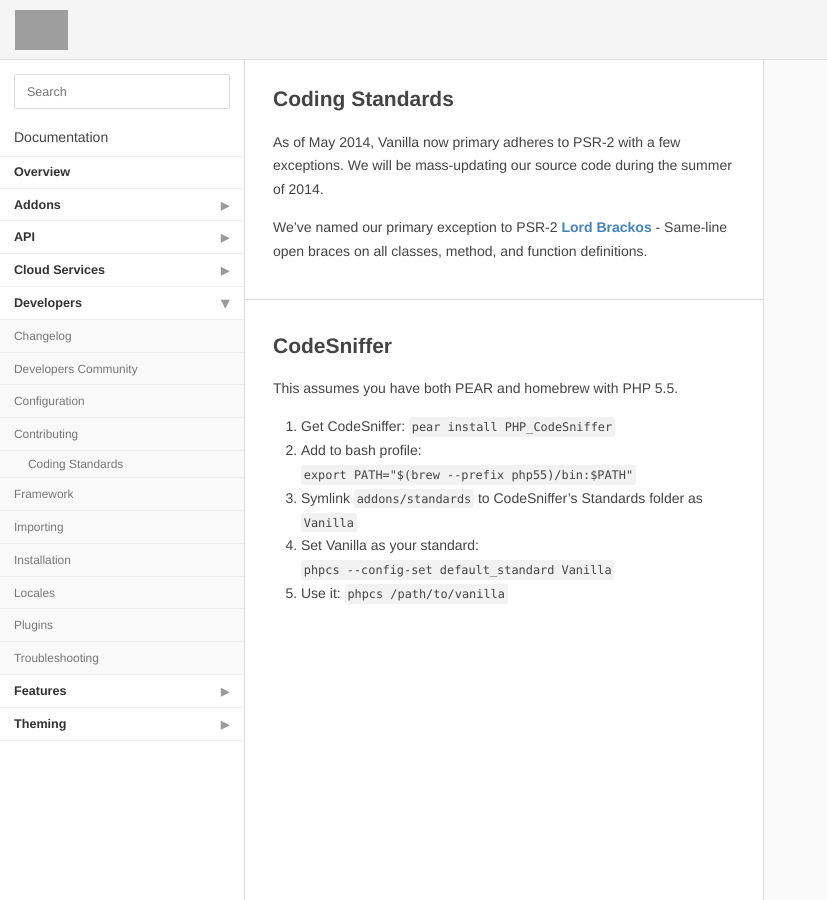
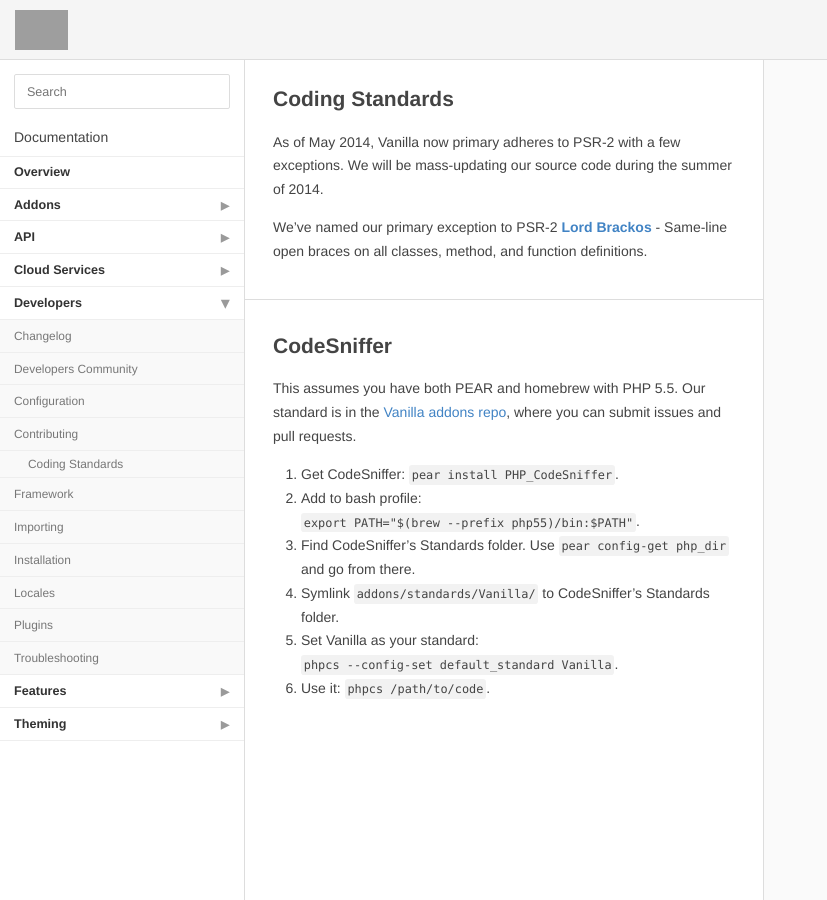
Before and after one commit to hgtonight/vanilladocs, a Jekyll site: the page built from developers/contributing/standards.md, in a window 1280 px wide. Shown: the whole page, without its empty margins (0-827 px from the left). Built offline with Jekyll 4.4.1, drawn with Linux system fonts in a browser that asks for light colours; Markdown is read by kramdown in place of the engine named in the settings; grey boxes are pictures that could not be loaded.

Commit message:
Better CodeSniffer docs

```diff
--- a/developers/contributing/standards.md
+++ b/developers/contributing/standards.md
@@ -12,10 +12,11 @@ We've named our primary exception to PSR-2 **[Lord Brackos](https://twitter.com/
 
 ## CodeSniffer
 
-This assumes you have both PEAR and homebrew with PHP 5.5.
+This assumes you have both PEAR and homebrew with PHP 5.5. Our standard is in the [Vanilla addons repo](http://github/vanillaforums/addons), where you can submit issues and pull requests.
 
-1. Get CodeSniffer: `pear install PHP_CodeSniffer`
-2. Add to bash profile: `export PATH="$(brew --prefix php55)/bin:$PATH"`
-3. Symlink `addons/standards` to CodeSniffer's Standards folder as `Vanilla`
-4. Set Vanilla as your standard: `phpcs --config-set default_standard Vanilla`
-5. Use it: `phpcs /path/to/vanilla`
+1. Get CodeSniffer: `pear install PHP_CodeSniffer`.
+2. Add to bash profile: `export PATH="$(brew --prefix php55)/bin:$PATH"`.
+3. Find CodeSniffer's Standards folder. Use `pear config-get php_dir` and go from there.
+3. Symlink `addons/standards/Vanilla/` to CodeSniffer's Standards folder.
+4. Set Vanilla as your standard: `phpcs --config-set default_standard Vanilla`.
+5. Use it: `phpcs /path/to/code`.
```
